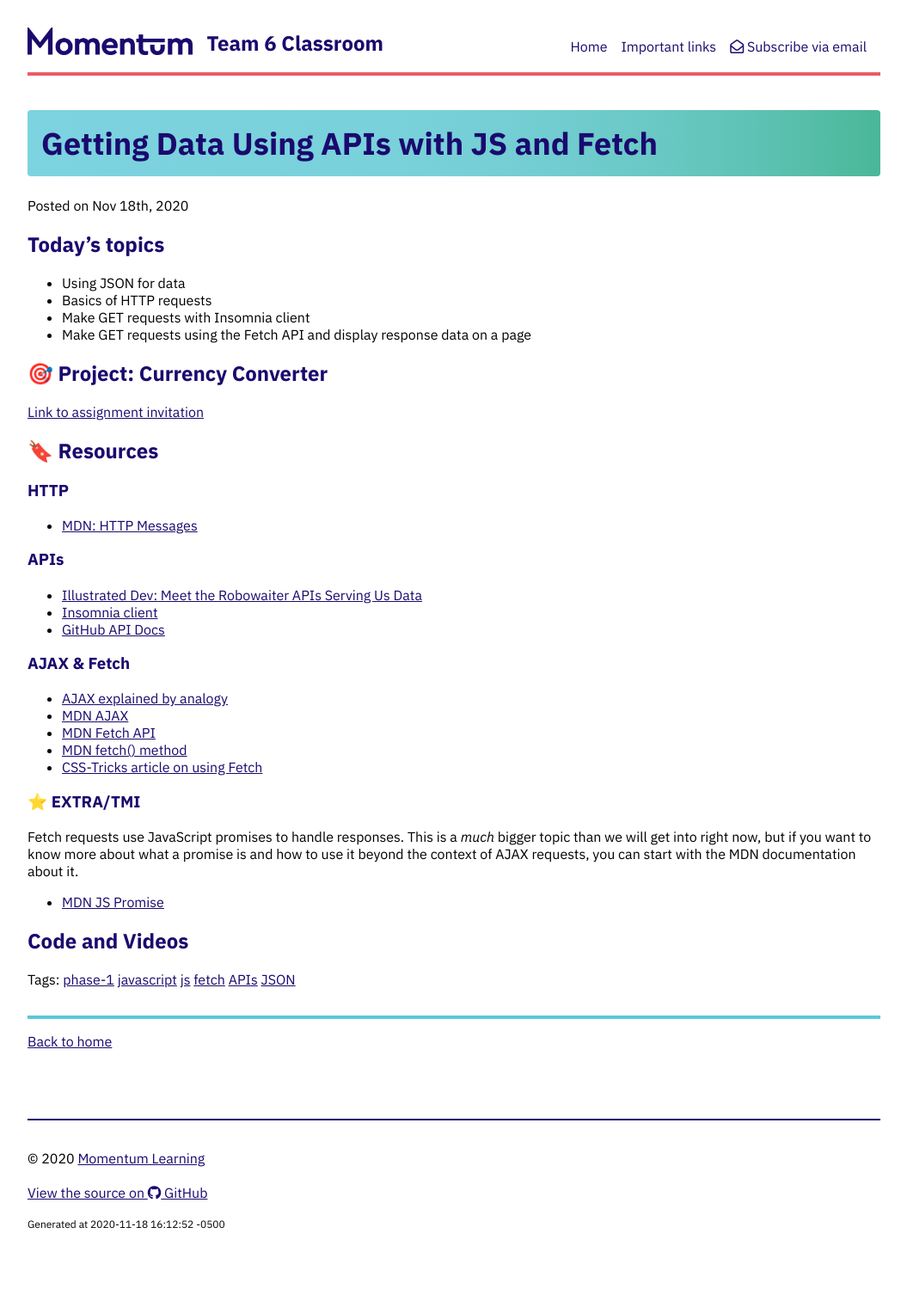
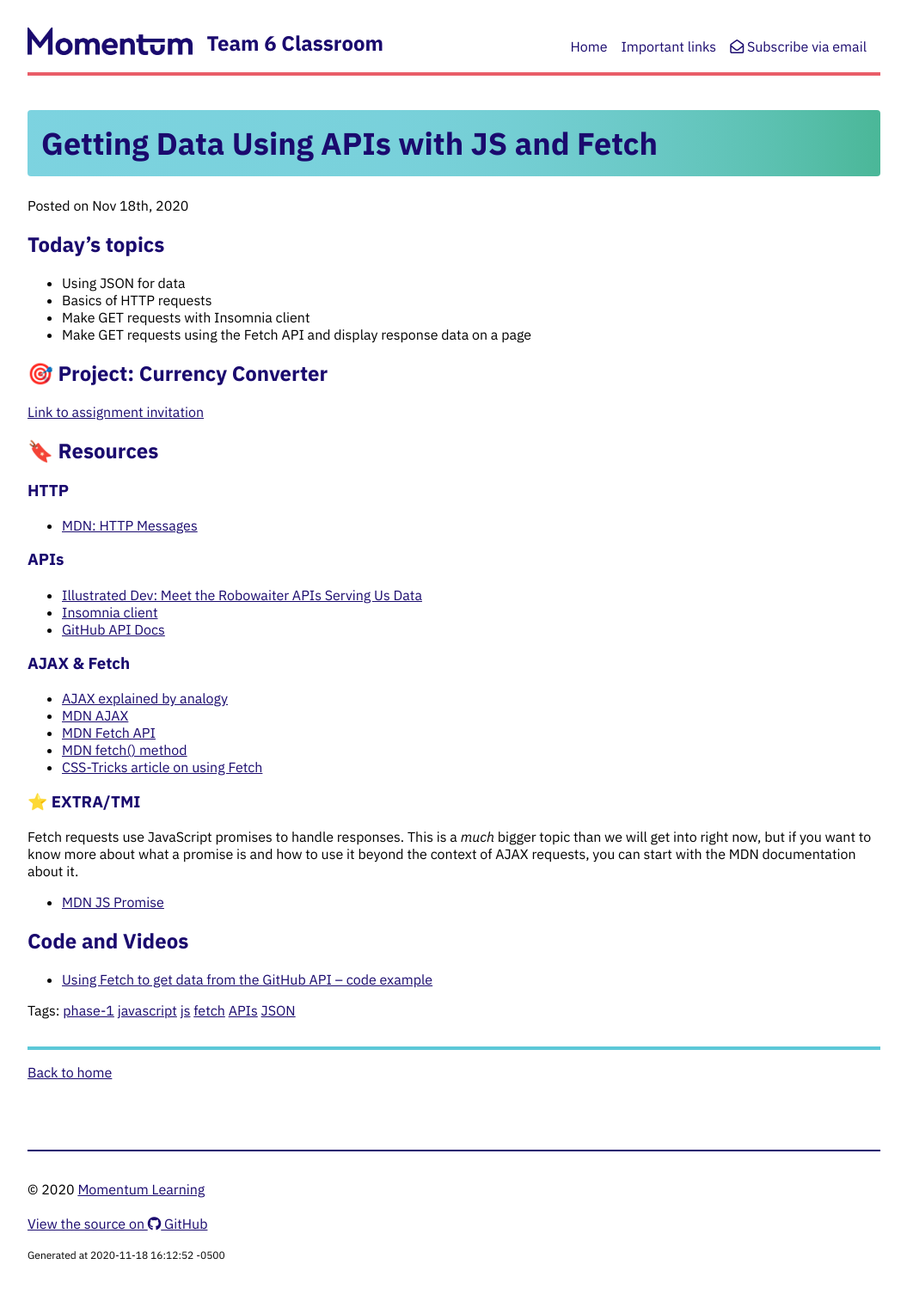
Before and after one commit to momentum-team-6/momentum-team-6.github.io, a Jekyll site: the page built from _posts/2020-11-18-js-apis.md, in a window 1280 px wide. Shown: the whole page at 86% size, without its empty margins (112-1167 px from the left). Built offline with Jekyll 4.4.1, drawn with Linux system fonts in a browser that asks for light colours; nearby versions of some CDN libraries; before the commit the page ends 1477 px from its top, so only the background shows below that.

Commit message:
add link to code example

```diff
--- a/_posts/2020-11-18-js-apis.md
+++ b/_posts/2020-11-18-js-apis.md
@@ -42,3 +42,5 @@ Fetch requests use JavaScript promises to handle responses. This is a _much_ big
 - [MDN JS Promise](https://developer.mozilla.org/en-US/docs/Web/JavaScript/Reference/Global_Objects/Promise)
 
 ## Code and Videos
+
+- [Using Fetch to get data from the GitHub API -- code example](https://github.com/momentum-team-6/examples/tree/main/ajax-github)
```
